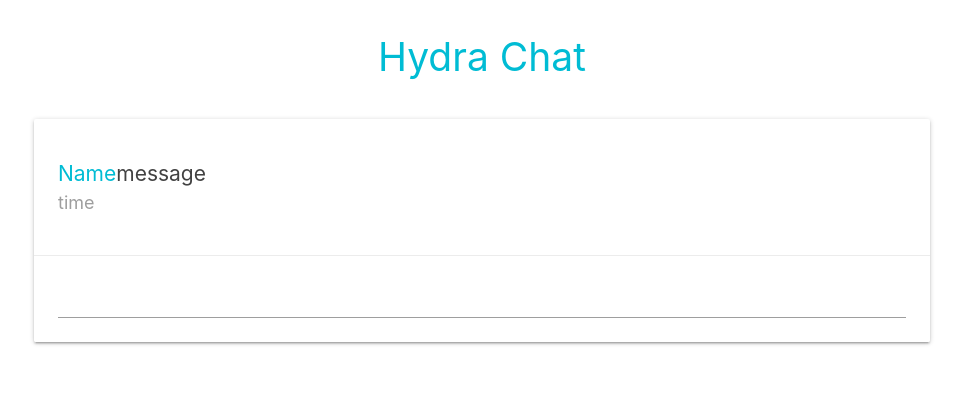
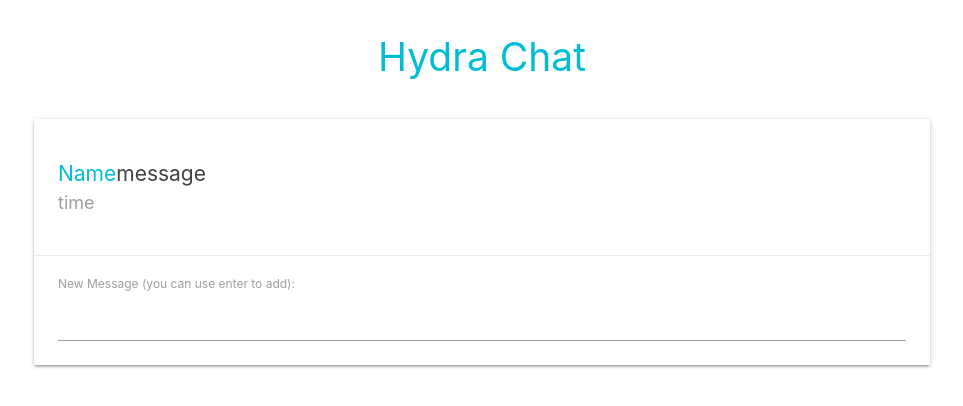
Before and after one commit to crassclown/hydra-chat, a Vue app: page /#/ in a window 1280 px wide. Both pictures are taken after typing "Sample" into the empty fields and a click on the button "ENTER CHAT". Shown: the top 406 px of the page, without its empty margins (158-1121 px from the left). Built offline with nearby package versions, Linux system fonts and the light colour scheme.

Commit message:
creating newmessage component

```diff
--- a/src/components/Chat.vue
+++ b/src/components/Chat.vue
@@ -12,16 +12,21 @@
         </ul>
       </div>
       <div class="card-action">
-        <input type="text">
+        <NewMessage :name="name" />
       </div>
     </div>
   </div>
 </template>
 
 <script>
+import NewMessage from '@/components/NewMessage'
+
 export default {
   name: 'Chat',
   props: ['name'],
+  components: {
+    NewMessage
+  },
   data() {
     return {
 
--- /dev/null
+++ b/src/components/NewMessage.vue
@@ -0,0 +1,29 @@
+<template>
+  <div class="new-message">
+    <form @submit.prevent="addMessage">
+      <label for="new-message">New Message (you can use enter to add):</label>
+      <input type="text" name="new-message" v-model="newMessage">
+    </form>
+  </div>
+</template>
+
+<script>
+export default {
+  name: 'NewMessage',
+  props: ['name'],
+  data(){
+    return {
+      newMessage: null
+    }
+  },
+  methods: {
+    addMessage(){
+      console.log(this.newMessage, this.name, Date.now())
+    }
+  }
+}
+</script>
+
+<style>
+
+</style>
```
